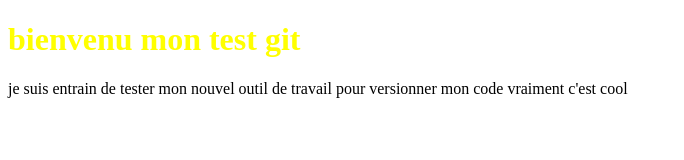
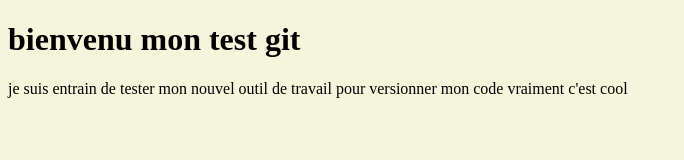
Before and after one commit to rdplus-rgb/demo_git, a plain HTML site: page index.html in a window 1280 px wide. Shown: the whole page, without its empty margins (0-684 px from the left). Drawn offline with Linux system fonts and the light colour scheme.

Commit message:
modifier depuis mon pc

```diff
--- a/style.css
+++ b/style.css
@@ -1,9 +1,9 @@
 body
 {
-    background-color: dark;
+    background-color: beige;
 }
 
 h1
 {
-    color:yellow;
+    color:black;
 }
```
